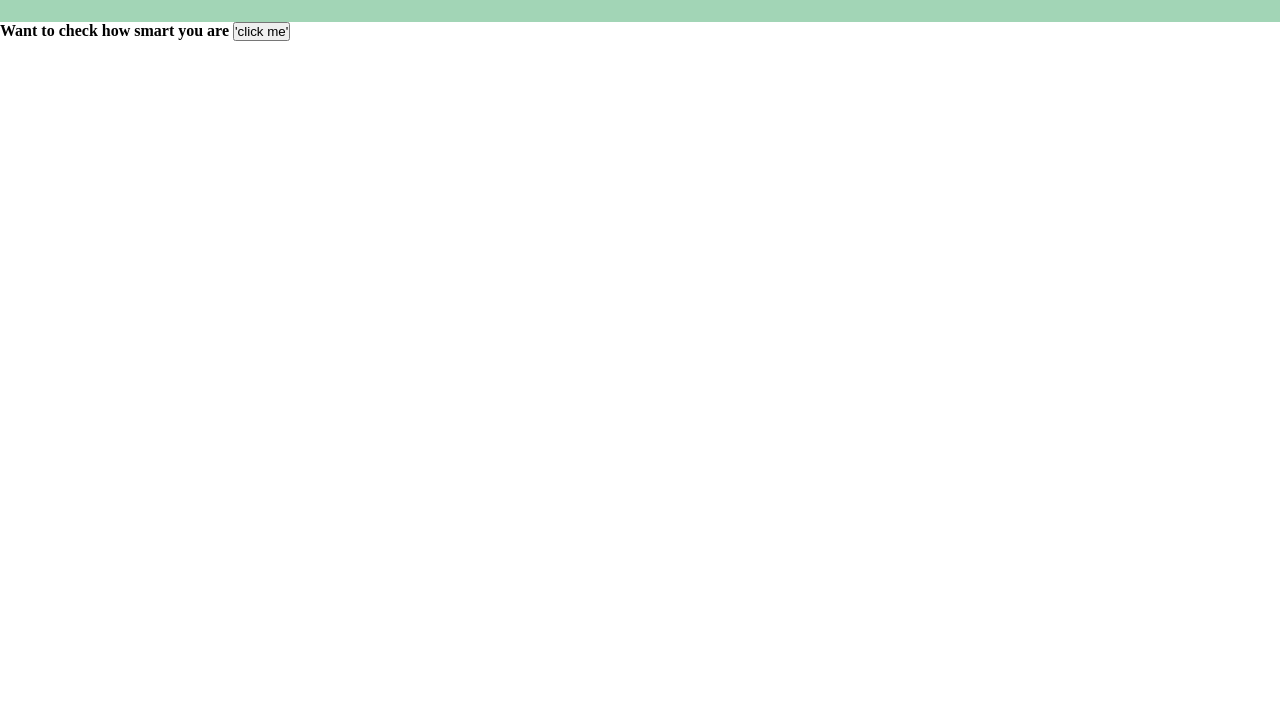
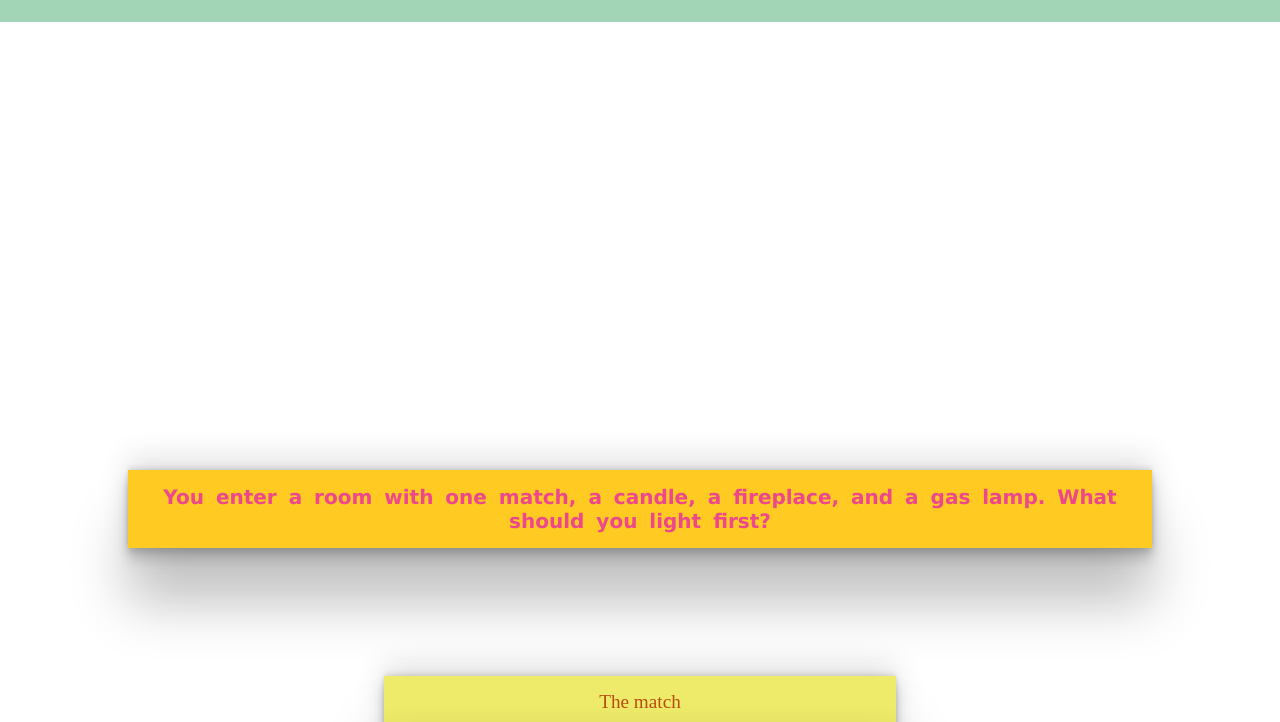
Before and after one commit to Akashsingh2001/Quiz-Game, a plain HTML site: page index.html in a window 1280 px wide. Both pictures are taken after a click on the button "'click me'". Shown: the part 78-800 px from the top of the page. Drawn offline with Linux system fonts and the light colour scheme.

Commit message:
Almost complete

```diff
--- a/index.html
+++ b/index.html
@@ -15,13 +15,16 @@
     </header>
     <main>
       <div class="container">
-        <h4 class="startQuiz">
-          Want to check how smart you are
-        </h4>
-        <button>'click me'</button>
-        <div class="Question"></div>
-        <div class="Options"></div>
-        <div class="score"></div>
+        <div class="startQuiz">
+          <h4>
+            Want to check how smart you are
+          </h4>
+          <button onclick="quizgame()">'click me'</button>
+        </div>
+
+        <div id="Question"></div>
+        <div id="Options"></div>
+        <div id="score"></div>
       </div>
     </main>
     <script src="script.js">
--- a/script.js
+++ b/script.js
@@ -0,0 +1,85 @@
+
+const questionSets = [{
+  question: 'You enter a room with one match, a candle, a fireplace, and a gas lamp. What should you light first?',
+  option: ['The candle', 'The fireplace', 'The gas lamp', 'The match'],
+  correctAnswer: 'The match'
+},
+  {
+  question: 'I speak without a mouth and hear without ears. I have no body, but I come alive with the wind. What am I?',
+  option: ['A cloud', 'An echo', 'A shadow', 'A dream'],
+  correctAnswer: 'An echo'
+},
+{
+  question: 'What has to be broken before you can use it?',
+  option: ['An egg', 'A lock', 'A mirror', 'A rule'],
+  correctAnswer: 'An egg'
+},
+{
+  question: 'I am taken from a mine, and shut inside a wooden case. Used by many, but seen by few. What am I?',
+  option: ['A diamond', 'A pencil', 'A key', 'A matchstick'],
+  correctAnswer: 'A pencil'
+},
+{
+  question: 'I have keys but no locks. I have space but no room. You can enter but can’t go outside. What am I?',
+  option: ['A computer keyboard', 'A piano', 'A map', 'A book'],
+  correctAnswer: 'A computer keyboard'
+}]
+
+// const questionSet = {
+//   question: 'A farmer has 17 sheep, and all but 9 run away. How many sheep does the farmer have left?',
+//   option: [8, 9, 17, 0],
+//   correctAnswer: 9
+// }
+
+let score=0;
+let currQuestion=0;
+
+function quizgame(){
+  const startScreen = document.getElementsByClassName('startQuiz');
+  // console.log(startScreen[0]);
+  startScreen[0].innerHTML = '';
+
+  if(currQuestion<questionSets.length){
+    newQuestions(questionSets[currQuestion]);
+    currQuestion++;
+  }
+}
+
+function newQuestions(object){
+  const  questionElem = document.getElementById('Question');
+  questionElem.classList.add('questionStyle');
+  questionElem.innerHTML=object.question;
+  const optionElem = document.getElementById("Options");
+  let optionSet = shuffleOptions(object.option);
+  optionSet.forEach((element) => {
+    const optionDiv = document.createElement('div')
+    optionDiv.classList.add('answerOption');
+    optionDiv.textContent= element;
+    optionDiv.addEventListener('click' , () => {
+      if(optionDiv.textContent === String(object.correctAnswer)){
+        score+=1;
+      }else{
+        score-=0.25;
+      }
+      const showscore  = document.getElementById('score');
+      showscore.classList.add('score');
+      showscore.textContent = `Your score ${score}`;
+      optionElem.innerHTML="";
+      questionElem.innerHTML="Quiz Completed";
+      quizgame();
+    });
+    optionElem.appendChild(optionDiv);
+
+  });
+}
+function shuffleOptions(array){
+  let currElem = 0;
+  // console.log('its working');
+  let size = array.length;
+  while(currElem<size){
+    let randomIndex = Math.floor(Math.random()*size);
+    [array[currElem], array[randomIndex]] = [array[randomIndex], array[currElem]];
+    currElem+=1;
+  }
+  return array;
+}
--- a/style.css
+++ b/style.css
@@ -12,5 +12,57 @@
   line-height: 2.5rem;
 }
 .startQuiz{
-  display: inline-block;
+  margin-top: 35%;
+  text-align: center;
+  color:rgb(0,62,127);
+  font-size:large;
 }
+
+.startQuiz button{
+  padding: 10px;
+  margin: 10px;
+  font-family:'Times New Roman';
+  font-size:large;
+  font-weight: bold;
+  color: white;
+  border: none;
+  cursor: pointer;
+  box-shadow: rgba(0, 0, 0, 0.25) 0px 54px 55px, rgba(0, 0, 0, 0.12) 0px -12px 30px, rgba(0, 0, 0, 0.12) 0px 4px 6px, rgba(0, 0, 0, 0.17) 0px 12px 13px, rgba(0, 0, 0, 0.09) 0px -3px 5px;
+  background-color: rgb(153,190,59);
+}
+
+.questionStyle{
+  margin: 10%;
+  padding: 15px;
+  background-color: rgb(255,202,34);
+  color: rgb(238,71,140);
+  text-align: center;
+  font-size: 20px;
+  font-family:'Lucida Sans';
+  font-weight: bold;
+  word-spacing: 5px;
+  box-shadow: rgba(0, 0, 0, 0.25) 0px 54px 55px, rgba(0, 0, 0, 0.12) 0px -12px 30px, rgba(0, 0, 0, 0.12) 0px 4px 6px, rgba(0, 0, 0, 0.17) 0px 12px 13px, rgba(0, 0, 0, 0.09) 0px -3px 5px;
+  line-height: 1.5rem;
+}
+.answerOption{
+  background-color: rgb(238,235,106);
+  color: rgb(182,77,17);
+  margin: 15px;
+  text-align: center;
+  margin-left: 30%;
+  margin-right: 30%;
+  padding: 15px;
+  font-size: larger;
+  box-shadow: rgba(0, 0, 0, 0.25) 0px 54px 55px, rgba(0, 0, 0, 0.12) 0px -12px 30px, rgba(0, 0, 0, 0.12) 0px 4px 6px, rgba(0, 0, 0, 0.17) 0px 12px 13px, rgba(0, 0, 0, 0.09) 0px -3px 5px;
+  cursor: pointer;
+}
+.score{
+  text-align: center;
+  background-color: rgb(0,254,0);
+  color: rgb(254,0,254);
+  margin: 0 30%;
+  font-size: 20px;
+  padding: 20px;
+  font-weight: bold;
+  box-shadow: rgba(0, 0, 0, 0.25) 0px 54px 55px, rgba(0, 0, 0, 0.12) 0px -12px 30px, rgba(0, 0, 0, 0.12) 0px 4px 6px, rgba(0, 0, 0, 0.17) 0px 12px 13px, rgba(0, 0, 0, 0.09) 0px -3px 5px;
+}
```
